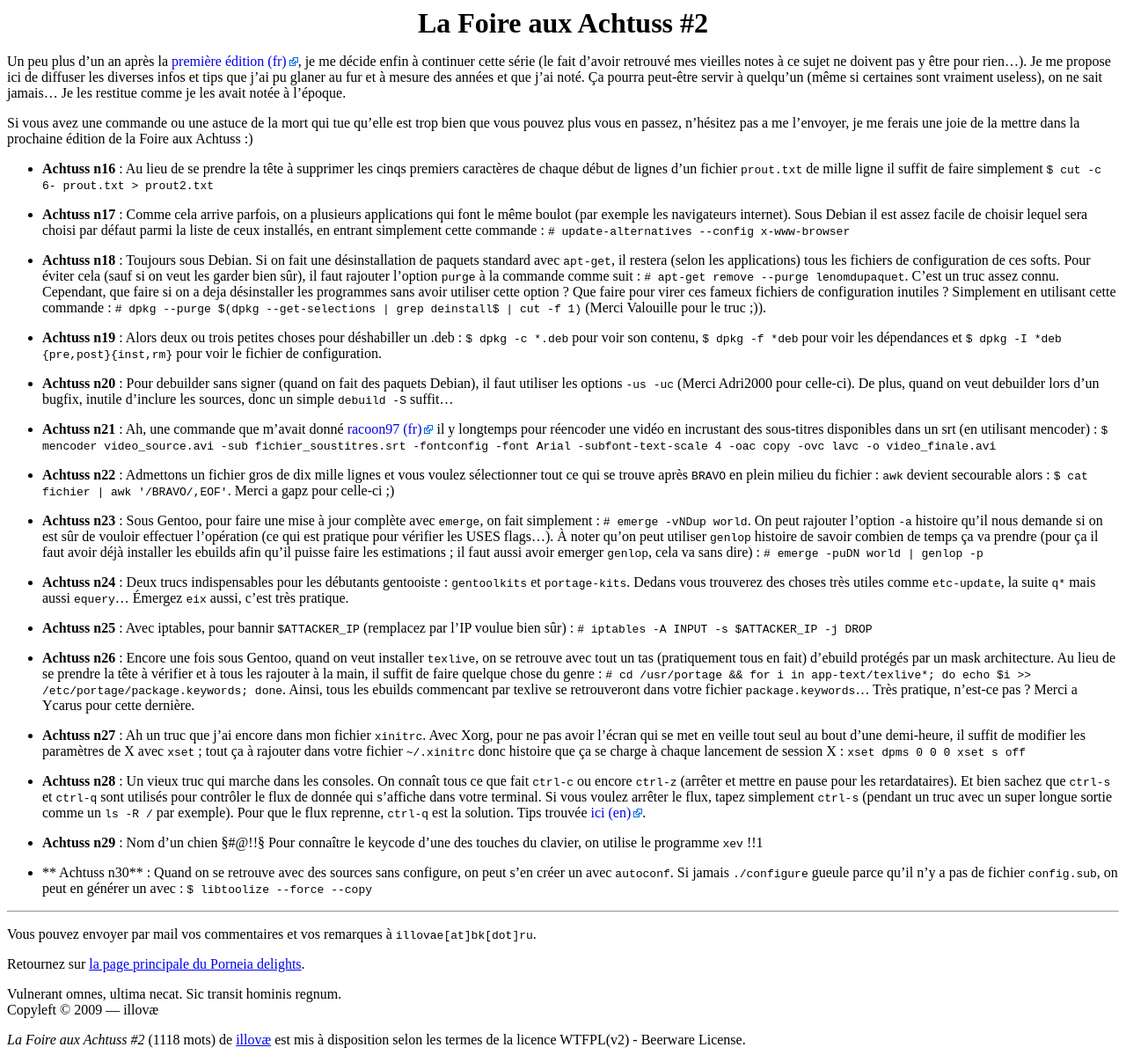
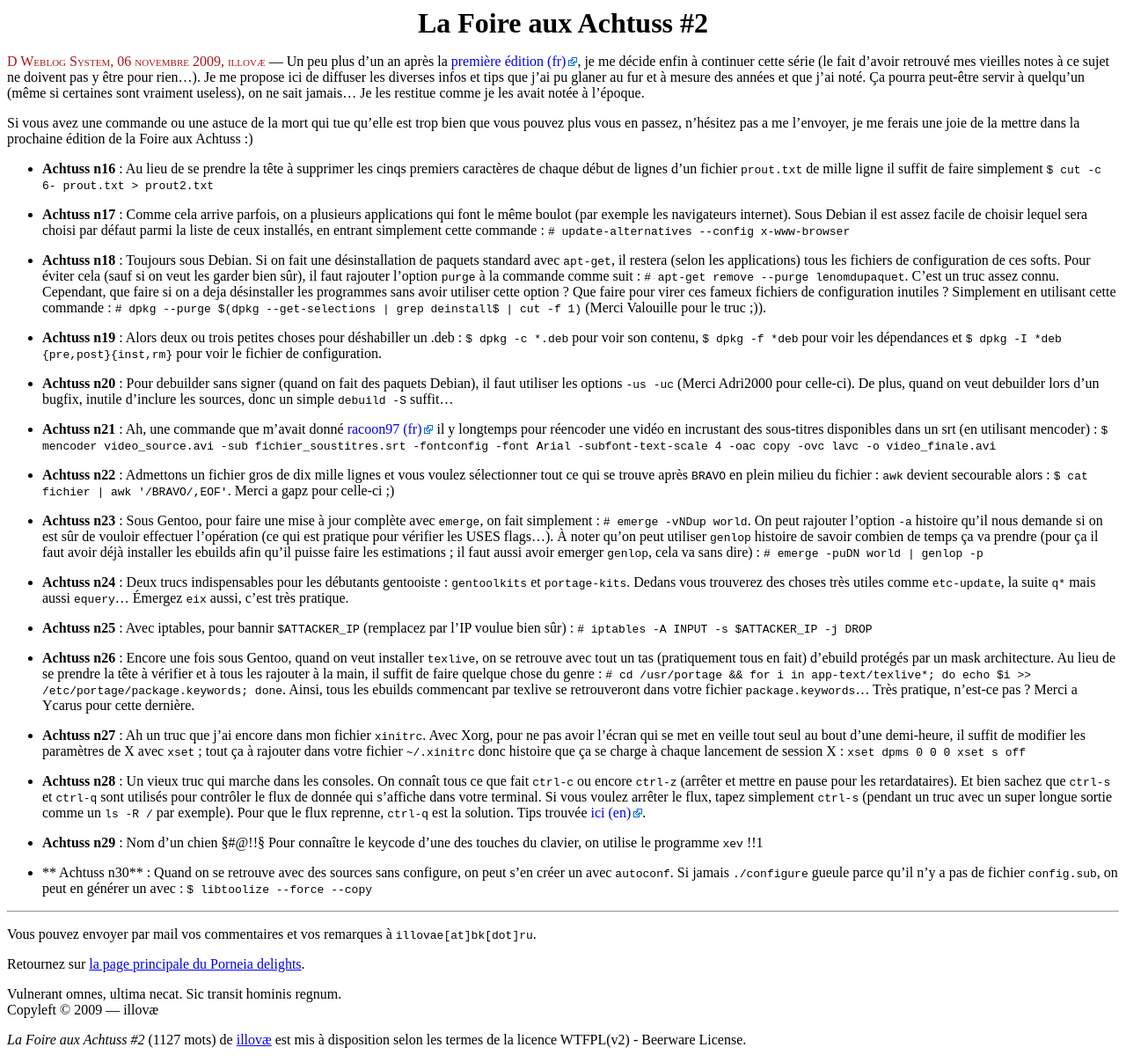
Before and after one commit to porneia/pub, a Jekyll site: the page built from _posts/2009-11-06-la-foire-aux-achtuss-2.md, in a window 1280 px wide. Shown: the whole page at 88% size. Built offline with Jekyll 4.4.1, drawn with Linux system fonts in a browser that asks for light colours; Markdown is read by kramdown in place of the engine named in the settings.

Commit message:
Corrections

```diff
--- a/_posts/2008-08-02-la-foire-aux-achtuss-1.html
+++ b/_posts/2008-08-02-la-foire-aux-achtuss-1.html
@@ -1,6 +1,6 @@
 ---
 layout: post
-title: "La foire aux Achtuss #1"
+title: "La Foire aux Achtuss #1"
 date: 2008-08-02 18:26:11 +0200
 author: illov&aelig;
 mail: illovae[at]bk[dot]ru
--- a/_posts/2009-11-06-la-foire-aux-achtuss-2.md
+++ b/_posts/2009-11-06-la-foire-aux-achtuss-2.md
@@ -11,7 +11,8 @@ tags: []
 keywords: foire, astuces, tips, GNU/Linux, achtuss, illovae
 license: "WTFPL(v2) - Beerware License"
 ---
-Un peu plus d'un an après la <a href="{{ site.url }}{{ site.baseurl}}/articles/la-foire-aux-achtuss-1.html"
+<span class="articleAuthor">D Weblog System, 06 novembre 2009,
+{{ page.author }}</span> &mdash; Un peu plus d'un an après la <a href="{{ site.url }}{{ site.baseurl}}/articles/la-foire-aux-achtuss-1.html"
 class="external"
 hreflang="fr">première édition</a>, je me décide enfin à continuer
 cette série (le fait d'avoir retrouvé mes vieilles notes à ce sujet ne
```
